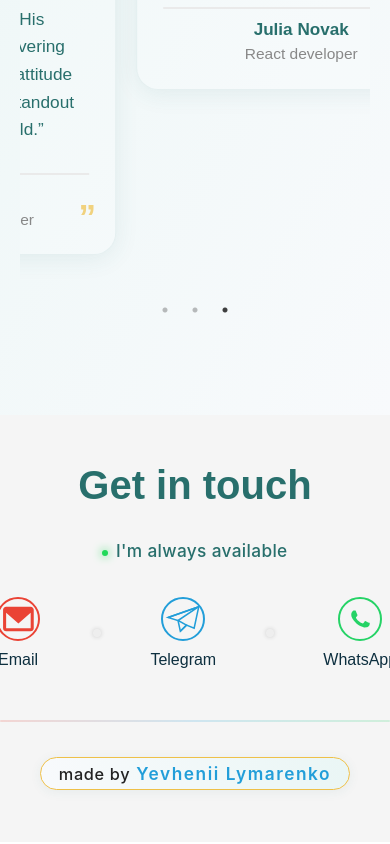
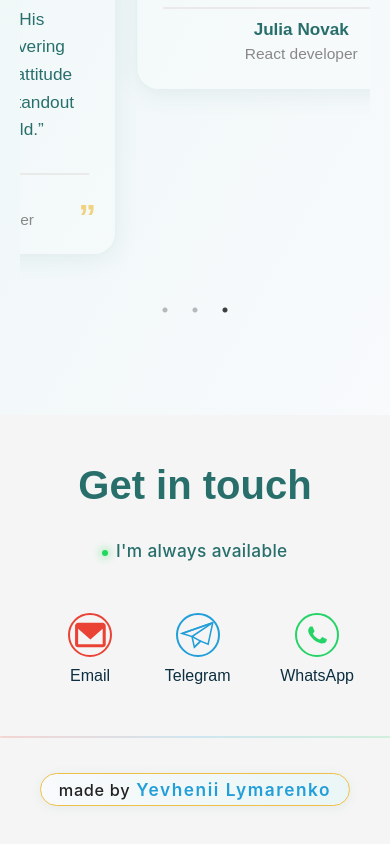
Before and after one commit to YevheniiLi/portfolio, a React (Vite) app: page / in a window 390 px wide. Shown: the part 4509-5353 px from the top of the page. Built offline with nearby package versions, Linux system fonts and the light colour scheme; a web font is replaced by a local one.

Commit message:
fixed footer section

```diff
--- a/src/components/Footer/Footer.jsx
+++ b/src/components/Footer/Footer.jsx
@@ -28,7 +28,7 @@ const Footer = () => {
                 </a>
                 <span className={css.contactLabel}>Email</span>
               </div>
-              <span className={css.dotDecor}></span>
+              {/* <span className={css.dotDecor}></span> */}
               <div className={css.contactItem}>
                 <a href="https://t.me/eyeije" target="_blank" rel="noreferrer" className={`${css.social} ${css.telegram}`}>
                   <svg width="48" height="48" viewBox="0 0 48 48" fill="none" xmlns="http://www.w3.org/2000/svg">
@@ -38,7 +38,7 @@ const Footer = () => {
                 </a>
                 <span className={css.contactLabel}>Telegram</span>
               </div>
-              <span className={css.dotDecor}></span>
+              {/* <span className={css.dotDecor}></span> */}
               <div className={css.contactItem}>
                 <a href="tel:+34692142247" target="_blank" rel="noreferrer" className={`${css.social} ${css.whatsapp}`}>
                   <svg width="48" height="48" viewBox="0 0 24 24" fill="none" xmlns="http://www.w3.org/2000/svg">
--- a/src/components/Footer/Footer.module.scss
+++ b/src/components/Footer/Footer.module.scss
@@ -234,8 +234,8 @@
   .contact {
     gap: 0.7rem;
     justify-content: center;
-    margin-top: 1.2rem;
-    padding-left: 0.7rem;
+    margin-top: 2.2rem;
+    padding-left: 2.5rem;
     padding-right: 0.7rem;
   }
   .social {
```
